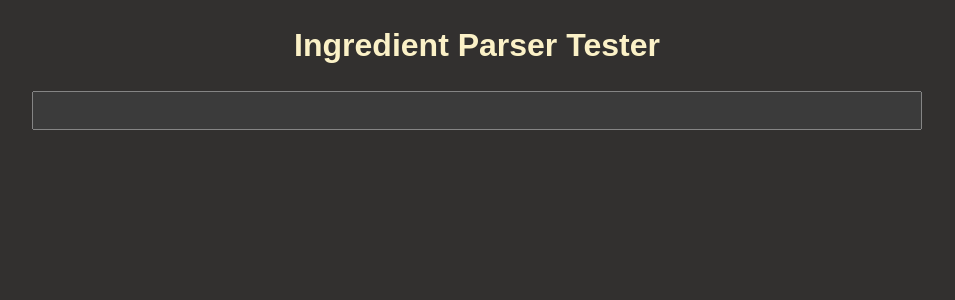
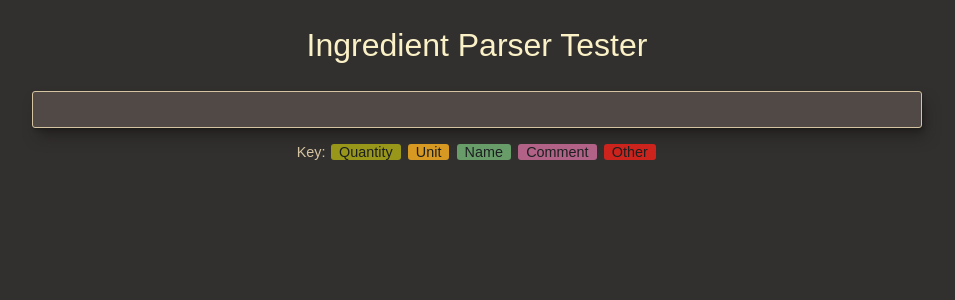
Before and after one commit to strangetom/ingredient-parser, a Flask app: page / in a window 1280 px wide. Shown: the top 300 px of the page, without its empty margins (163-1118 px from the left). Run offline with Flask 3, Linux system fonts and the light colour scheme.

Commit message:
Feature: Add key to webapp showing what the colours indicate. Colour the quantity and unit text in the amount box.

```diff
--- a/webapp/static/css/index.css
+++ b/webapp/static/css/index.css
@@ -15,6 +15,7 @@ main {
 
 h1 {
   text-align: center;
+  font-weight: normal;
 }
 
 input {
@@ -22,6 +23,11 @@ input {
   width: 100%;
   padding: .2em .5em;
   box-sizing: border-box;
+  color: var(--fg);
+  background-color: var(--bg-2);
+  border: 1px solid var(--fg-2);
+  box-shadow: var(--big-shadow);
+  border-radius: 3px;
 }
 
 .QTY {
@@ -43,7 +49,7 @@ input {
   background-color: var(--gray);
 }
 .AMOUNT {
-  background: linear-gradient(90deg, var(--green), var(--yellow));
+  background: linear-gradient(to right, var(--green) 0%, var(--green) 45%, var(--yellow) 55%, var(--yellow) 0%);
 }
 
 .sentence {
@@ -52,6 +58,18 @@ input {
 }
 .sentence span {
   padding: 0 1ch;
+  color: var(--bg);
+}
+
+.key {
+  font-size: 0.9rem;
+  text-align: center;
+  color: var(--fg-2);
+}
+.key span {
+  padding: 0 1ch;
+  margin: 0 .2ch;
+  border-radius: 3px;
   color: var(--bg);
 }
 
@@ -115,3 +133,10 @@ input {
   padding: 0.1rem 0.5rem;
   border-radius: var(--small-radius);
 }
+
+.card .amount-qty {
+  color: var(--green-alt);
+}
+.card .amount-unit {
+  color: var(--yellow-alt);
+}
--- a/webapp/templates/index.html.jinja
+++ b/webapp/templates/index.html.jinja
@@ -17,6 +17,15 @@
                 <input id="sentence" name="sentence" type="search" autocomplete="off" value="{{ sentence }}"/>
             </form>
 
+            <p class="key">
+                Key:
+                <span class="QTY">Quantity</span>
+                <span class="UNIT">Unit</span>
+                <span class="NAME">Name</span>
+                <span class="COMMENT">Comment</span>
+                <span class="OTHER">Other</span>
+            </p>
+
             {%- if display -%}
             <p class="sentence">
                 {%- for token, label in tokens -%}
@@ -35,7 +44,8 @@
                     <h3 class="AMOUNT">Amount</h3>
                     {%- for amount in amounts -%}
                         <h2>
-                            {{ amount.quantity }} {{ amount.unit }}
+                            <span class="amount-qty">{{ amount.quantity }}</span>
+                            <span class="amount-unit">{{ amount.unit }}</span>
                             {%- if amount.APPROXIMATE -%}
                             <span class="flag">~</span>
                             {%- endif -%}
```
